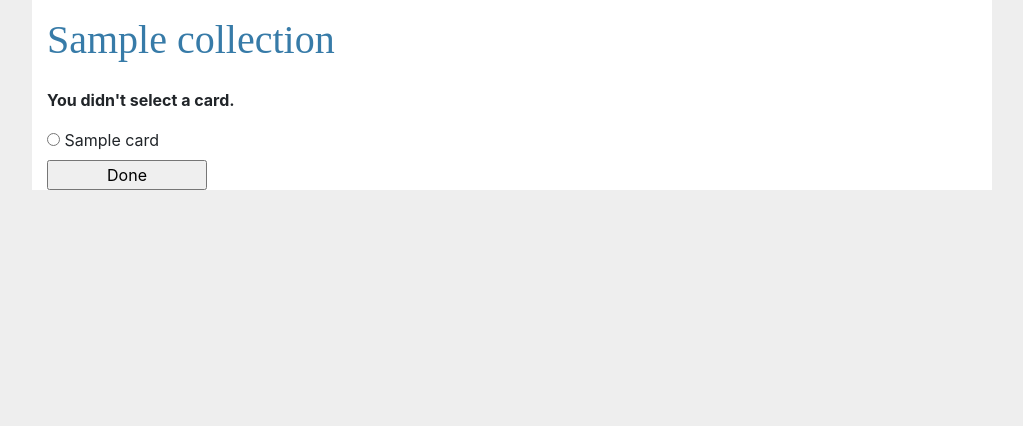
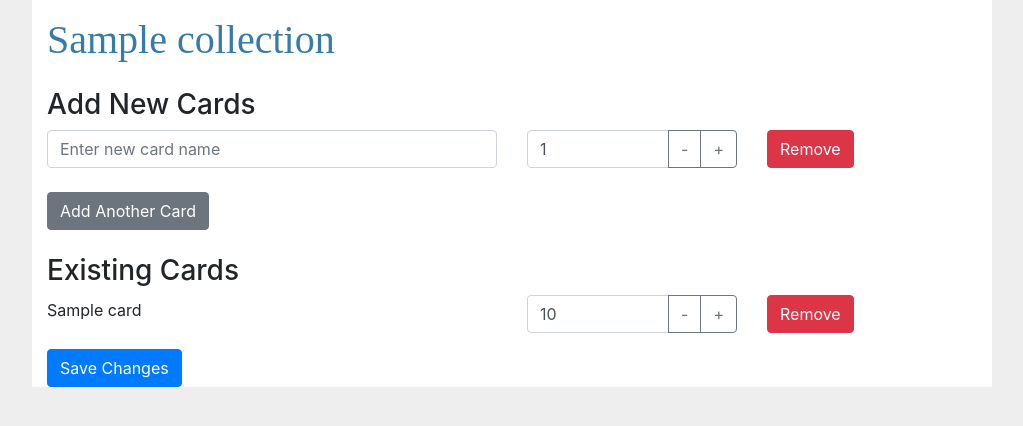
Before and after one commit to davmor21/miniProject4DavonMorrisF2024, a Django app: page /cards/1/submit/ in a window 1280 px wide. Shown: the part 96-522 px from the top of the page, without its empty margins (128-1151 px from the left). Run offline with Django 5.2, Linux system fonts and the light colour scheme; a user stored in the database is signed in; tables that the repository leaves empty hold one stand-in row (values such as "Sample post"); some libraries are stand-ins or nearby versions.

Commit message:
Added the ability to add and remove cards

```diff
--- a/tcgApp/cards/templates/cards/detail.html
+++ b/tcgApp/cards/templates/cards/detail.html
@@ -1,15 +1,126 @@
 {% extends 'base.html' %}
+{% block title %}Detail{% endblock %}
+
 {% block content %}
-    <form action="{% url 'cards:submit' collection.id %}" method="post">
+<form id="cardForm" action="{% url 'cards:submit' collection.id %}" method="post">
     {% csrf_token %}
     <fieldset>
         <legend><h1>{{ collection.collection_name }}</h1></legend>
         {% if error_message %}<p><strong>{{ error_message }}</strong></p>{% endif %}
+
+        <!-- Section for adding new cards -->
+        <div id="new-cards-section">
+            <h3>Add New Cards</h3>
+            <div class="mb-3 row align-items-center new-card">
+                <div class="col-md-6">
+                    <input type="text" name="new_card_name[]" class="form-control" placeholder="Enter new card name">
+                </div>
+                <div class="col-md-3">
+                    <div class="input-group">
+                        <input type="number" name="new_card_quantity[]" class="form-control" value="1" min="1">
+                        <div class="input-group-append">
+                            <button type="button" class="btn btn-outline-secondary" onclick="decrement(this)">-</button>
+                            <button type="button" class="btn btn-outline-secondary" onclick="increment(this)">+</button>
+                        </div>
+                    </div>
+                </div>
+                <div class="col-md-3">
+                    <button type="button" class="btn btn-danger" onclick="removeCard(this)">Remove</button>
+                </div>
+            </div>
+        </div>
+        <button type="button" class="btn btn-secondary mt-2" onclick="addCardInput()">Add Another Card</button>
+
+        <!-- Existing cards list with editable quantities -->
+        <h3 class="mt-4">Existing Cards</h3>
         {% for card in collection.card_set.all %}
-            <input type="radio" name="card" id="card{{ forloop.counter }}" value="{{ card.id }}">
-            <label for="card{ forloop.counter }}">{{ card.card_name }}</label><br>
+            <div class="mb-3 row align-items-center existing-card" id="card_{{ card.id }}">
+                <div class="col-md-6">
+                    <label class="form-label">{{ card.card_name }}</label>
+                </div>
+                <div class="col-md-3">
+                    <div class="input-group">
+                        <input type="number" name="quantity_{{ card.id }}" class="form-control" value="{{ card.quantity }}" min="0">
+                        <div class="input-group-append">
+                            <button type="button" class="btn btn-outline-secondary" onclick="decrement(this)">-</button>
+                            <button type="button" class="btn btn-outline-secondary" onclick="increment(this)">+</button>
+                        </div>
+                    </div>
+                </div>
+                <div class="col-md-3">
+                    <button type="button" class="btn btn-danger" onclick="removeCardFromCollection({{ card.id }})">Remove</button>
+                </div>
+            </div>
         {% endfor %}
+
     </fieldset>
-    <input type="submit" value="Done">
-    </form>
+    <button type="submit" class="btn btn-primary">Save Changes</button>
+</form>
+
+<script>
+    function increment(button) {
+        const input = button.closest('.input-group').querySelector('input');
+        input.stepUp();
+    }
+
+    function decrement(button) {
+        const input = button.closest('.input-group').querySelector('input');
+        input.stepDown();
+    }
+
+    function addCardInput() {
+        const newCardDiv = document.createElement('div');
+        newCardDiv.className = 'mb-3 row align-items-center new-card';
+        newCardDiv.innerHTML = `
+            <div class="col-md-6">
+                <input type="text" name="new_card_name[]" class="form-control" placeholder="Enter new card name">
+            </div>
+            <div class="col-md-3">
+                <div class="input-group">
+                    <input type="number" name="new_card_quantity[]" class="form-control" value="1" min="1">
+                    <div class="input-group-append">
+                        <button type="button" class="btn btn-outline-secondary" onclick="decrement(this)">-</button>
+                        <button type="button" class="btn btn-outline-secondary" onclick="increment(this)">+</button>
+                    </div>
+                </div>
+            </div>
+            <div class="col-md-3">
+                <button type="button" class="btn btn-danger" onclick="removeCard(this)">Remove</button>
+            </div>
+        `;
+        document.getElementById('new-cards-section').appendChild(newCardDiv);
+    }
+
+    function removeCard(button) {
+        button.closest('.new-card').remove();
+    }
+
+    function removeCardFromCollection(cardId) {
+        let form = document.getElementById("cardForm");
+        if (form) {
+            // Create a hidden input to hold the cardId to be deleted
+            let input = document.createElement("input");
+            input.type = "hidden";
+            input.name = "delete_card_ids[]";  // This is the key in the form
+            input.value = cardId;              // The value is the card's ID
+
+            // Append the hidden input to the form
+            form.appendChild(input);
+        } else {
+            console.error("Form with id 'cardForm' not found!");
+        }
+
+        // Log before trying to find the card element
+        console.log("Trying to find card with id 'card-" + cardId + "'");
+
+        // Attempt to hide the card element in the DOM
+        let cardElement = document.getElementById("card_" + cardId);
+        if (cardElement) {
+            cardElement.style.display = "none";  // Hide the card element
+            console.log("Card with id 'card-" + cardId + "' hidden.");
+        } else {
+            console.error("Card element with id 'card-" + cardId + "' not found!");
+        }
+    }
+</script>
 {% endblock %}
--- a/tcgApp/cards/templates/cards/index.html
+++ b/tcgApp/cards/templates/cards/index.html
@@ -1,4 +1,5 @@
 {% extends 'base.html' %}
+{% block title %}Home Page{% endblock %}
 {% block content %}
     <h2>
         My Collections
--- a/tcgApp/cards/templates/cards/results.html
+++ b/tcgApp/cards/templates/cards/results.html
@@ -1,4 +1,5 @@
 {% extends 'base.html' %}
+{% block title %}Results{% endblock %}
 {% block content %}
     <h2>{{ collection.collection_name}}</h2>
 
--- a/tcgApp/cards/views.py
+++ b/tcgApp/cards/views.py
@@ -34,25 +34,39 @@ class ResultsView(LoginRequiredMixin, generic.DetailView):
     model = Collection
     template_name = "cards/results.html"
 
+
 @login_required(login_url="/users/login/")
 def submit(request, collection_id):
     collection = get_object_or_404(Collection, pk=collection_id)
-    try:
-        selected_card = collection.card_set.get(pk=request.POST["card"])
-    except (KeyError, Card.DoesNotExist):
-        # Redisplay the collection submission form.
-        return render(
-            request,
-            "cards/detail.html",
-            {
-                "collection": collection,
-                "error_message": "You didn't select a card.",
-            },
-        )
-    else:
-        selected_card.quantity = F("quantity") + 1
-        selected_card.save()
-        # Always return an HttpResponseRedirect after successfully dealing
-        # with POST data. This prevents data from being posted twice if a
-        # user hits the Back button.
+
+    if request.method == "POST":
+        # Step 1: Handle deletions
+        delete_card_ids = request.POST.getlist("delete_card_ids[]")
+        if delete_card_ids:
+            # Delete cards that match the IDs in delete_card_ids for this collection
+            Card.objects.filter(id__in=delete_card_ids, collection=collection).delete()
+
+        # Step 2: Handle adding new cards
+        new_card_names = request.POST.getlist("new_card_name[]")
+        new_card_quantities = request.POST.getlist("new_card_quantity[]")
+        for name, quantity in zip(new_card_names, new_card_quantities):
+            if name:  # Add only if a name is provided
+                Card.objects.create(
+                    collection=collection,
+                    card_name=name,
+                    quantity=int(quantity)
+                )
+
+        # Step 3: Update quantities for existing cards
+        for card in collection.card_set.all():
+            quantity_field_name = f"quantity_{card.id}"
+            if quantity_field_name in request.POST:
+                new_quantity = request.POST.get(quantity_field_name)
+                if new_quantity is not None:
+                    card.quantity = int(new_quantity)
+                    card.save()
+
+        # Redirect after processing
         return HttpResponseRedirect(reverse("cards:results", args=(collection.id,)))
+
+    return render(request, "cards/detail.html", {"collection": collection})
--- a/tcgApp/users/templates/users/login.html
+++ b/tcgApp/users/templates/users/login.html
@@ -1,6 +1,8 @@
 {% extends 'base.html' %}
+{% load crispy_forms_filters %}
 {% load crispy_forms_tags %}
 
+{% block title %}Login{% endblock %}
 {% block content %}
 <div class="container">
     <div class="row justify-content-center">
--- a/tcgApp/users/templates/users/register.html
+++ b/tcgApp/users/templates/users/register.html
@@ -1,7 +1,8 @@
 {% extends 'base.html' %}
-
+{% load crispy_forms_filters %}
 {% load crispy_forms_tags %}
 
+{% block title %}Register{% endblock %}
 {% block content %}
 <div class="container">
     <div class="row justify-content-center">
```
